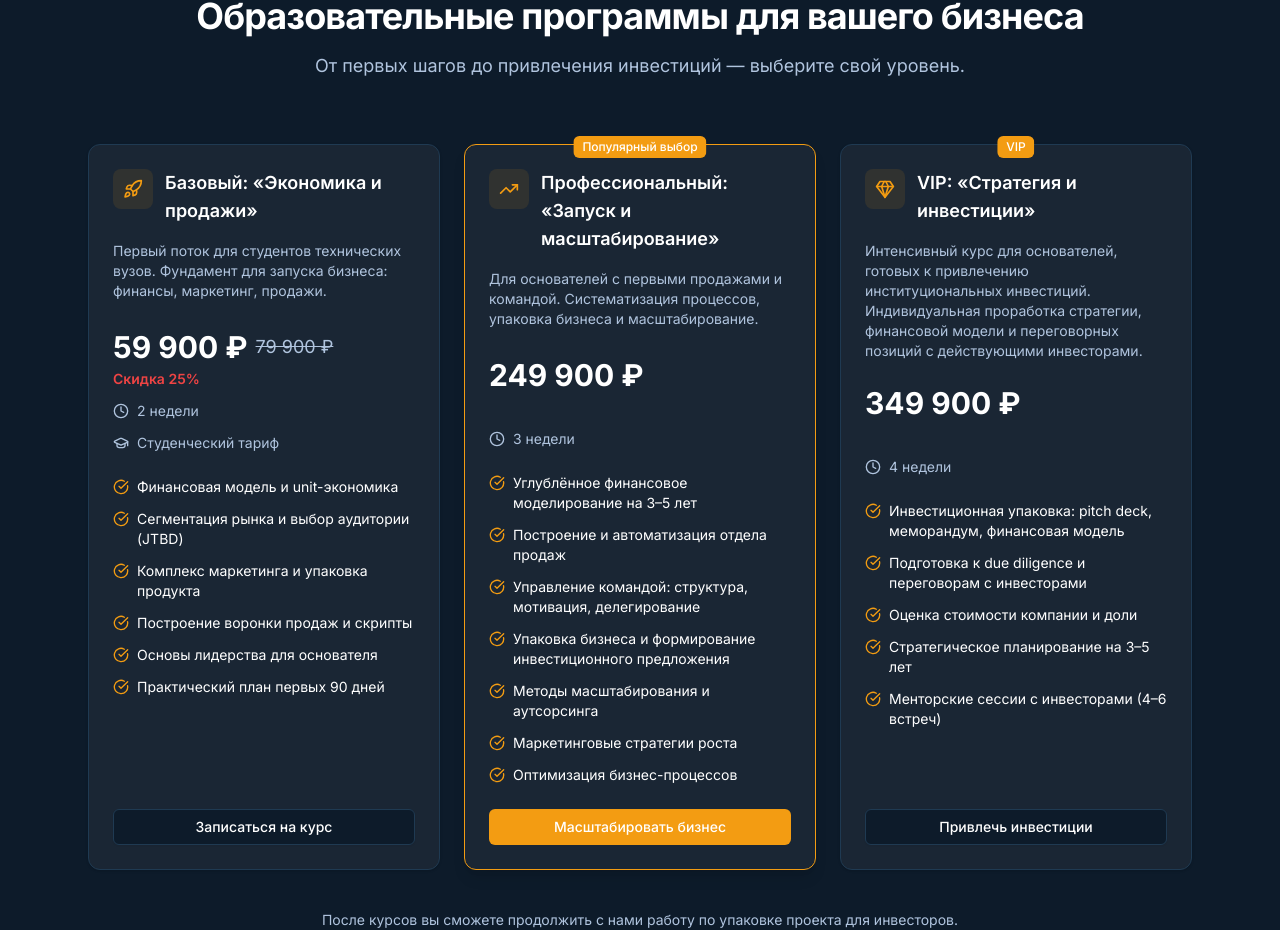
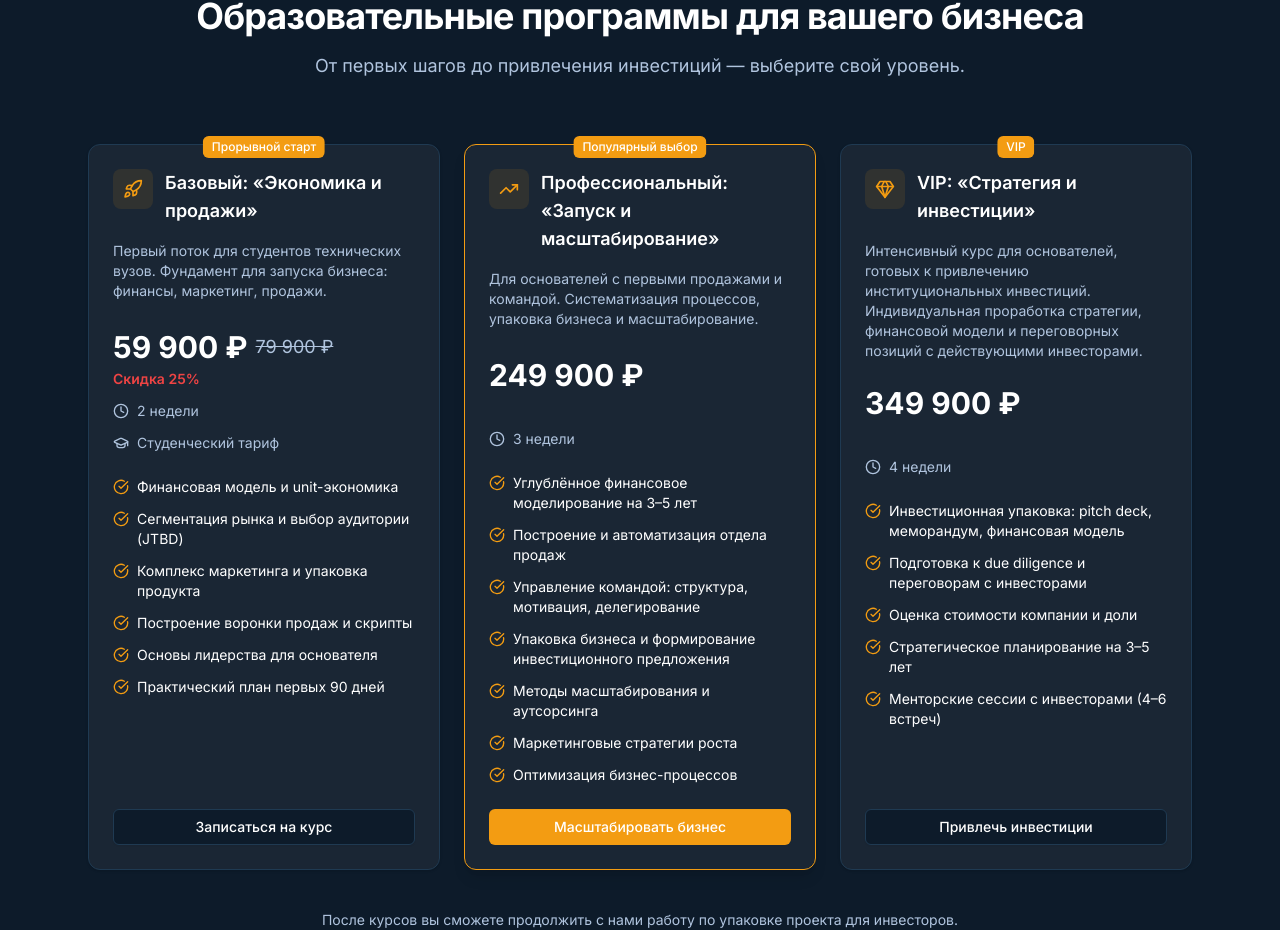
Before and after one commit to BulatMYP/v0-a-metrix-website, a Next.js app: page / in a window 1280 px wide. Shown: the part 2775-3705 px from the top of the page. Built offline with nearby package versions, Linux system fonts and the light colour scheme.

Commit message:
Update courses-section.tsx

```diff
--- a/components/home/courses-section.tsx
+++ b/components/home/courses-section.tsx
@@ -23,8 +23,8 @@ const courses = [
     cta: "Записаться на курс",
     timeline: "2 недели",
     highlighted: false,
-    /*badge: "Первый поток",
-    extraOffer: "Первым 10 — 34 900 ₽"  */
+    badge: "Прорывной старт",
+    /*extraOffer: "Первым 10 — 34 900 ₽"  */
   },
   {
     name: "Профессиональный: «Запуск и масштабирование»",
```
